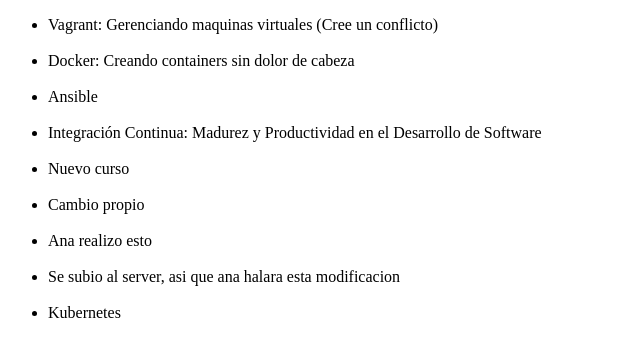
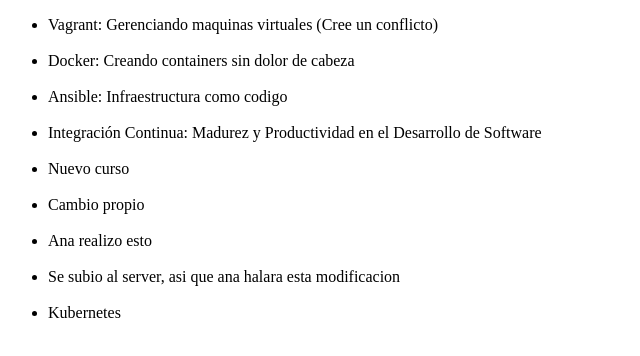
Before and after one commit to EddyF19/alura-git, a plain HTML site: page index.html in a window 1280 px wide. Shown: the whole page, without its empty margins (0-640 px from the left). Drawn offline with Linux system fonts and the light colour scheme.

Commit message:
Cambiando el nombre del curso de Ansible

```diff
--- a/index.html
+++ b/index.html
@@ -15,7 +15,7 @@
 
         <li>Docker: Creando containers sin dolor de cabeza</li><br>
 
-        <li>Ansible</li><br>
+        <li>Ansible: Infraestructura como codigo</li><br>
         <li>Integración Continua: Madurez y Productividad en el Desarrollo de Software</li><br>
         <li>Nuevo curso</li><br>
         <li>Cambio propio</li> <br>
```
